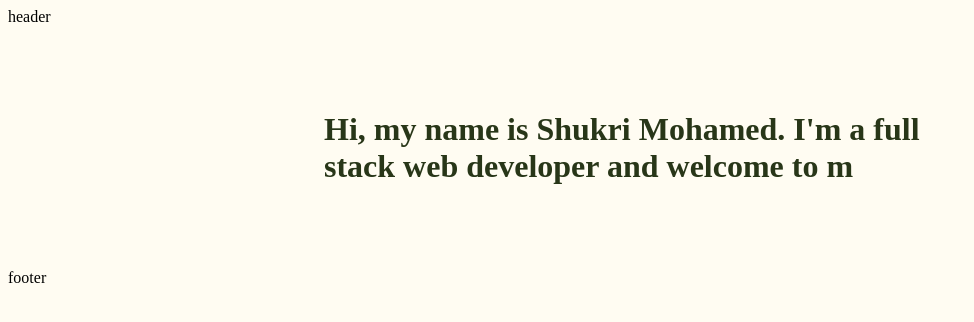
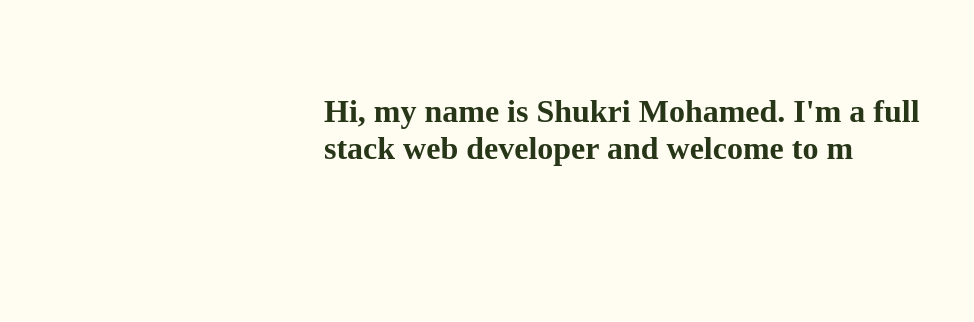
Before and after one commit to Shukrim433/portfolio, a React (Vite) app: page / in a window 1280 px wide. Shown: the top 322 px of the page, without its empty margins (0-974 px from the left). Built offline with nearby package versions, Linux system fonts and the light colour scheme.

Commit message:
dont include header and footer components for landing page ie "/" url

```diff
--- a/src/App.jsx
+++ b/src/App.jsx
@@ -1,16 +1,18 @@
-import { Outlet } from "react-router-dom";
+import { Outlet, useLocation } from "react-router-dom";
 import Header from "./components/Header";
 import Footer from "./components/Footer";
 
 function App() {
+  const location = useLocation()
+  const isLandingPage = location.pathname === '/'
   return (
     <>
-      <Header />
+      {!isLandingPage && <Header />}
       {/* Outlet component will conditionally show the appropriate page component based on the URL */}
       <div className="body">
         <Outlet />
       </div>
-      <Footer />
+      {!isLandingPage && <Footer />}
     </>
   );
 }
```
